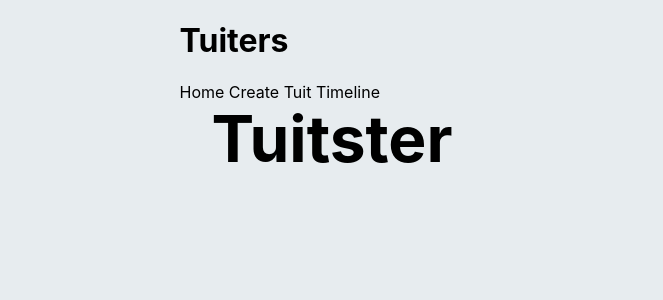
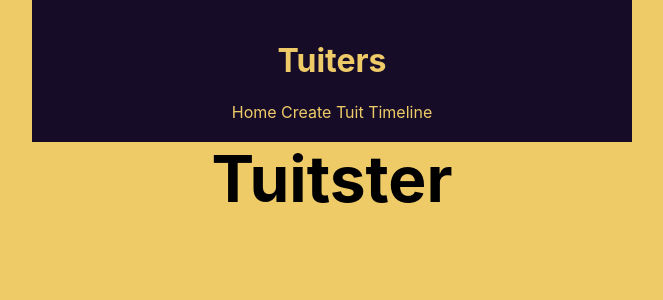
Before and after one commit to FranMedic/W08-Twitter-Franny-Dani, a Next.js app: page / in a window 1280 px wide. Shown: the top 300 px of the page, without its empty margins (308-971 px from the left). Built offline with nearby package versions, Linux system fonts and the light colour scheme.

Commit message:
Css header colors selection oh lah lah

```diff
--- a/components/header/Header.js
+++ b/components/header/Header.js
@@ -3,10 +3,12 @@ import Link from "next/link";
 const Header = () => {
   return (
     <>
-      <h1>Tuiters</h1>
-      <Link href="/"> Home </Link>
-      <Link href="/createTuit"> Create Tuit </Link>
-      <Link href="/timeline"> Timeline </Link>
+      <div className="header">
+        <h1>Tuiters</h1>
+        <Link href="/"> Home </Link>
+        <Link href="/createTuit"> Create Tuit </Link>
+        <Link href="/timeline"> Timeline </Link>
+      </div>
     </>
   );
 };
--- a/styles/Home.module.css
+++ b/styles/Home.module.css
@@ -114,3 +114,9 @@
     flex-direction: column;
   }
 }
+
+Header {
+  display: flex;
+  justify-content: center;
+  align-items: center;
+}
--- a/styles/globals.css
+++ b/styles/globals.css
@@ -2,7 +2,7 @@ html,
 body {
   padding: 0;
   margin: 0;
-  background-color: #e7ecef;
+  background-color: #efcb68;
   font-family: -apple-system, BlinkMacSystemFont, Segoe UI, Roboto, Oxygen,
     Ubuntu, Cantarell, Fira Sans, Droid Sans, Helvetica Neue, sans-serif;
   display: flex;
@@ -18,20 +18,29 @@ a {
 * {
   box-sizing: border-box;
 }
-Header {
-  display: flex;
-  justify-content: center;
-  align-items: center;
-}
 
 .tuit-text {
   color: brown;
 }
 
 button {
+  border: none;
   margin: 5px;
+  border-radius: 5px;
 }
 
 li {
+  height: 50px;
+  width: 300px;
   list-style: none;
+  color: #160c28;
+  font-size: bold;
 }
+
+.header {
+  text-align: center;
+  background-color: #160c28;
+  width: 600px;
+  color: #efcb68;
+  padding: 20px;
+}
```
